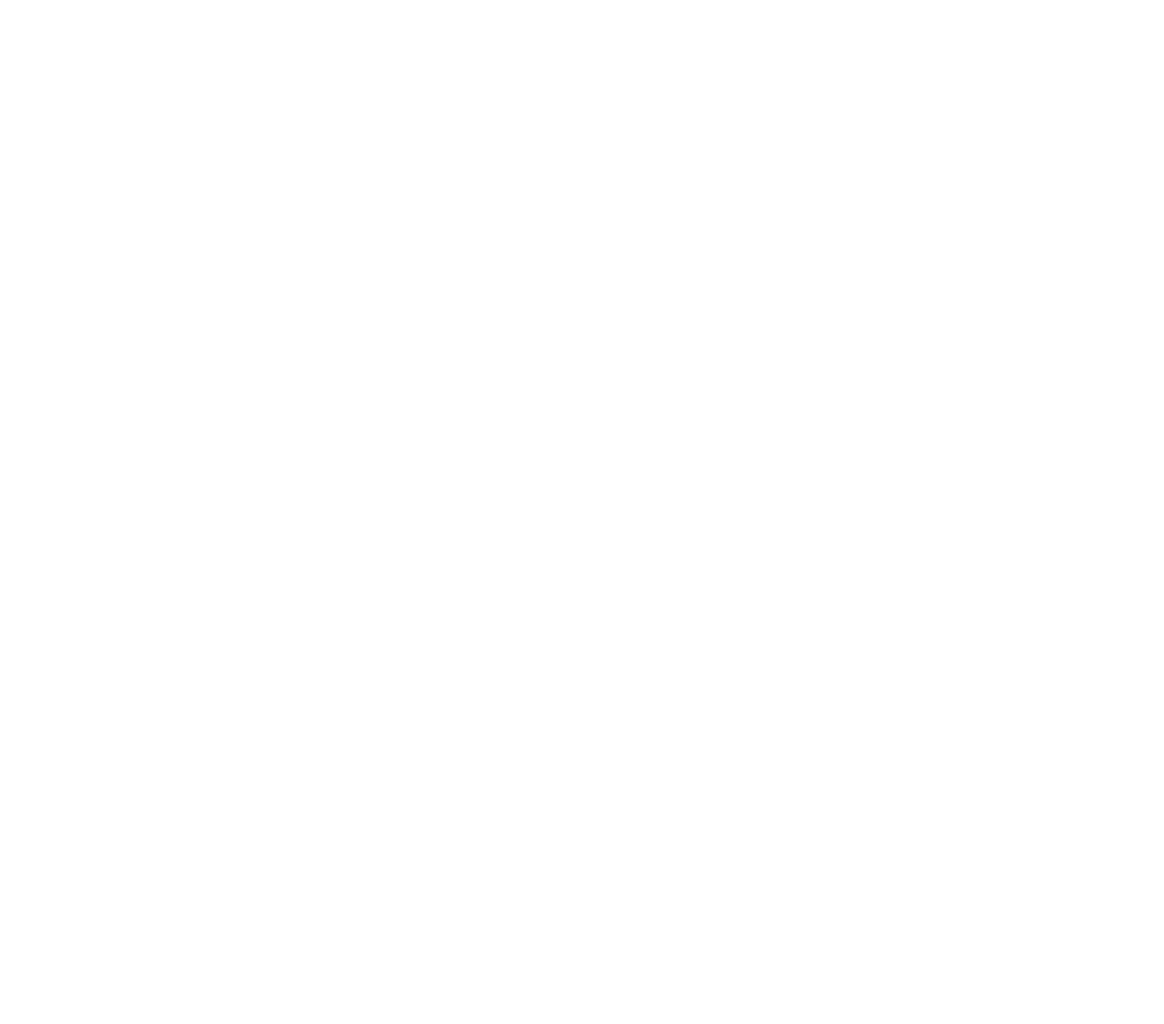
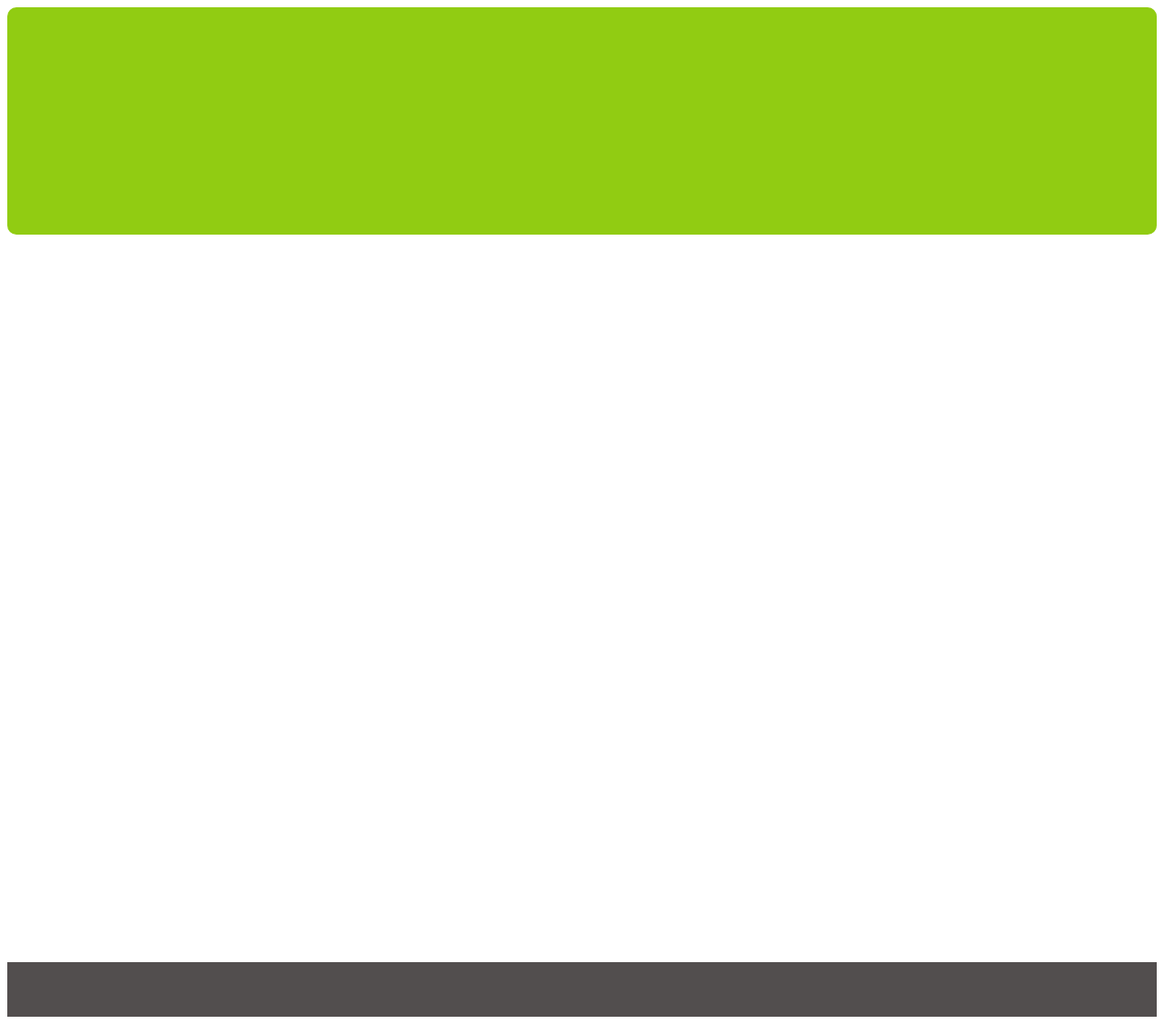
Before and after one commit to YANG3025/myTest01, a plain HTML site: page index.html in a window 1280 px wide. Shown: the whole page at 91% size. Before the commit the page ends 800 px from the top, so only its background shows below. Drawn offline with Linux system fonts and the light colour scheme.

Commit message:
css的加入

```diff
--- a/index.html
+++ b/index.html
@@ -3,6 +3,7 @@
 <head>
     <meta charset="UTF-8">
     <meta name="viewport" content="width=, initial-scale=1.0">
+    <link rel="stylesheet" href="main.css">
     <title>Document</title>
 </head>
 <body>
--- a/main.css
+++ b/main.css
@@ -0,0 +1,13 @@
+header{
+    height: 250px;
+    background: #91cc12;
+    border-radius: 10px;
+}
+main{
+    min-height: 800px;
+}
+
+footer{
+    background: #524e4e;
+    height: 60px;
+}
```
